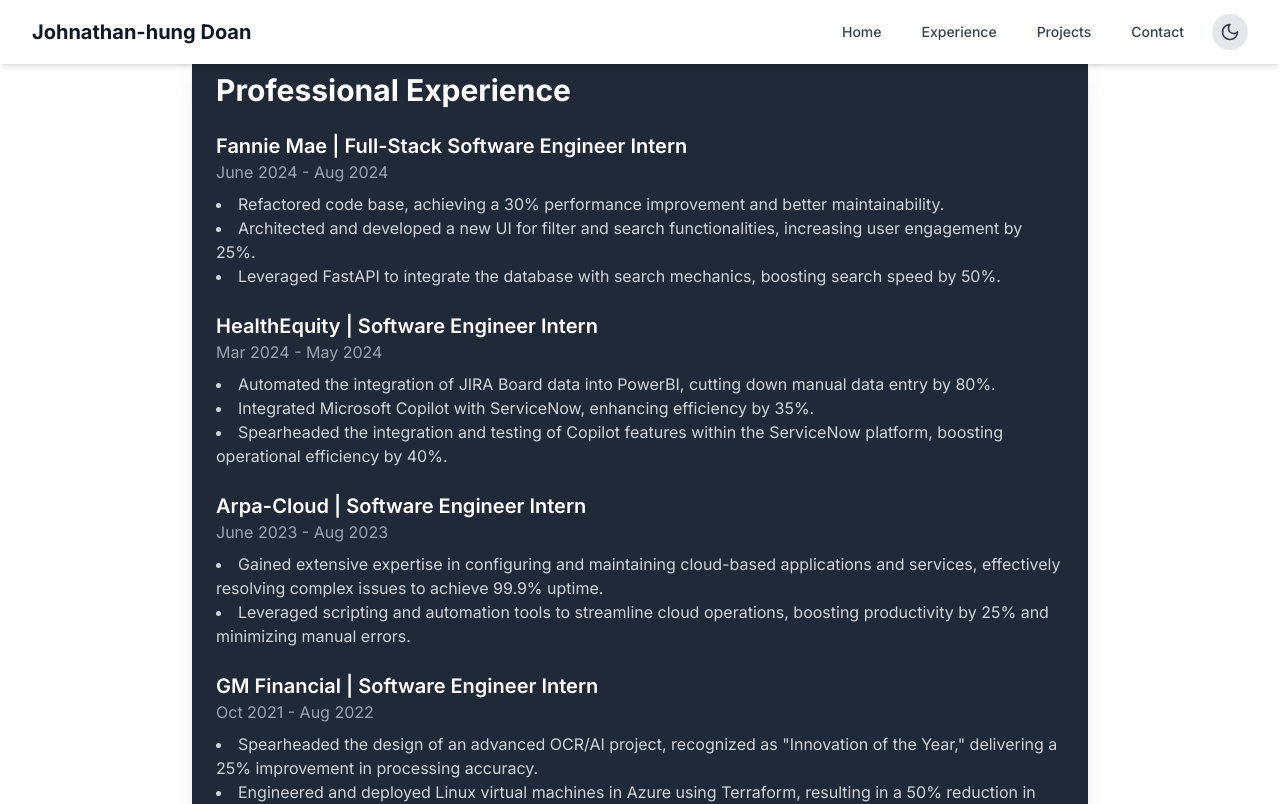
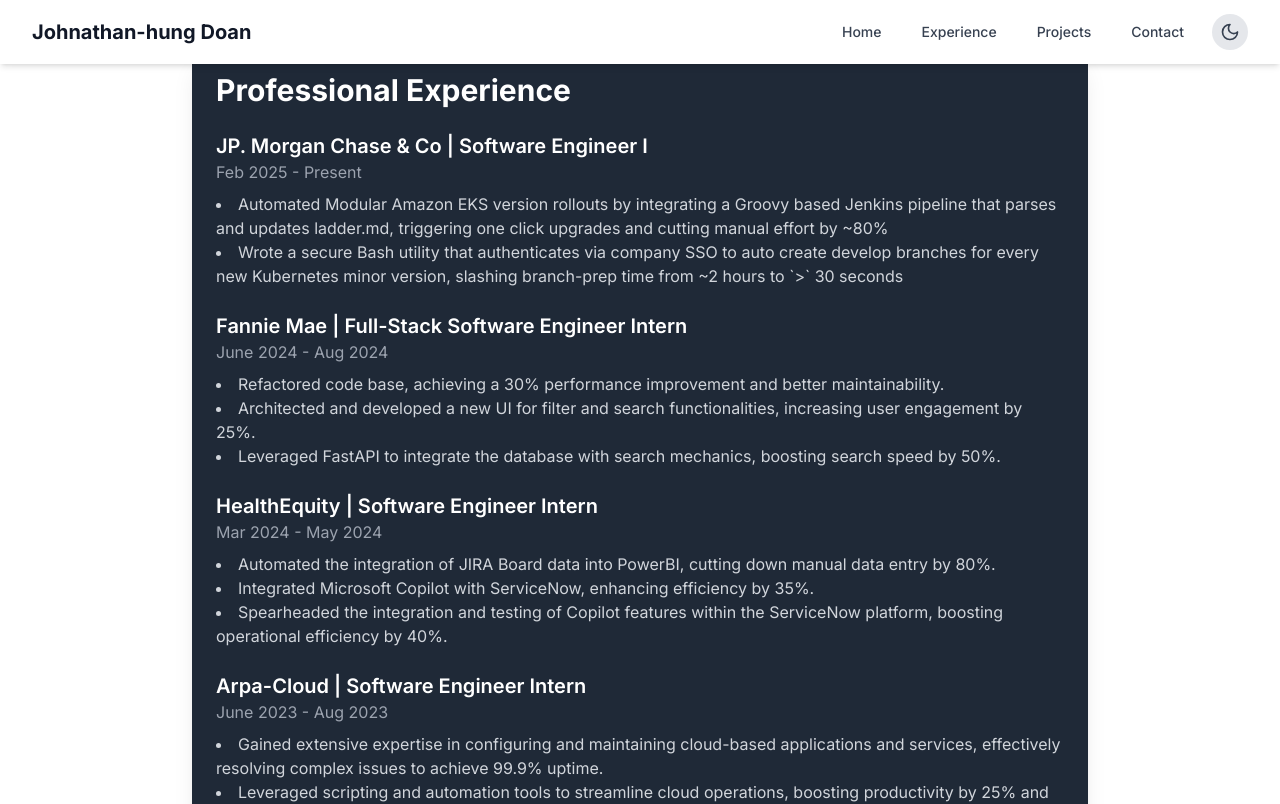
Before and after one commit to johnabot/Portfolio, a Next.js app: page /experience in a window 1280 px wide. Shown: the top 804 px of the page. Built offline with nearby package versions, Linux system fonts and the light colour scheme.

Commit message:
update page

```diff
--- a/app/experience/page.tsx
+++ b/app/experience/page.tsx
@@ -5,6 +5,14 @@
           <div className="p-6">
             <h1 className="text-3xl font-bold text-white mb-6">Professional Experience</h1>
             <div className="space-y-6">
+              <div>
+                <h2 className="text-xl font-semibold text-white"> JP. Morgan Chase & Co | Software Engineer I </h2>
+                <p className="text-gray-400">Feb 2025 - Present</p>
+                <ul className="mt-2 text-gray-300 list-disc list-inside">
+                  <li>Automated Modular Amazon EKS version rollouts by integrating a Groovy based Jenkins pipeline that parses and updates ladder.md, triggering one click upgrades and cutting manual effort by ~80% </li>
+                  <li>Wrote a secure Bash utility that authenticates via company SSO to auto create develop branches for every new Kubernetes minor version, slashing branch-prep time from ~2 hours to `{'>'}` 30 seconds </li>
+                </ul>
+              </div>
               <div>
                 <h2 className="text-xl font-semibold text-white">Fannie Mae | Full-Stack Software Engineer Intern</h2>
                 <p className="text-gray-400">June 2024 - Aug 2024</p>
```
